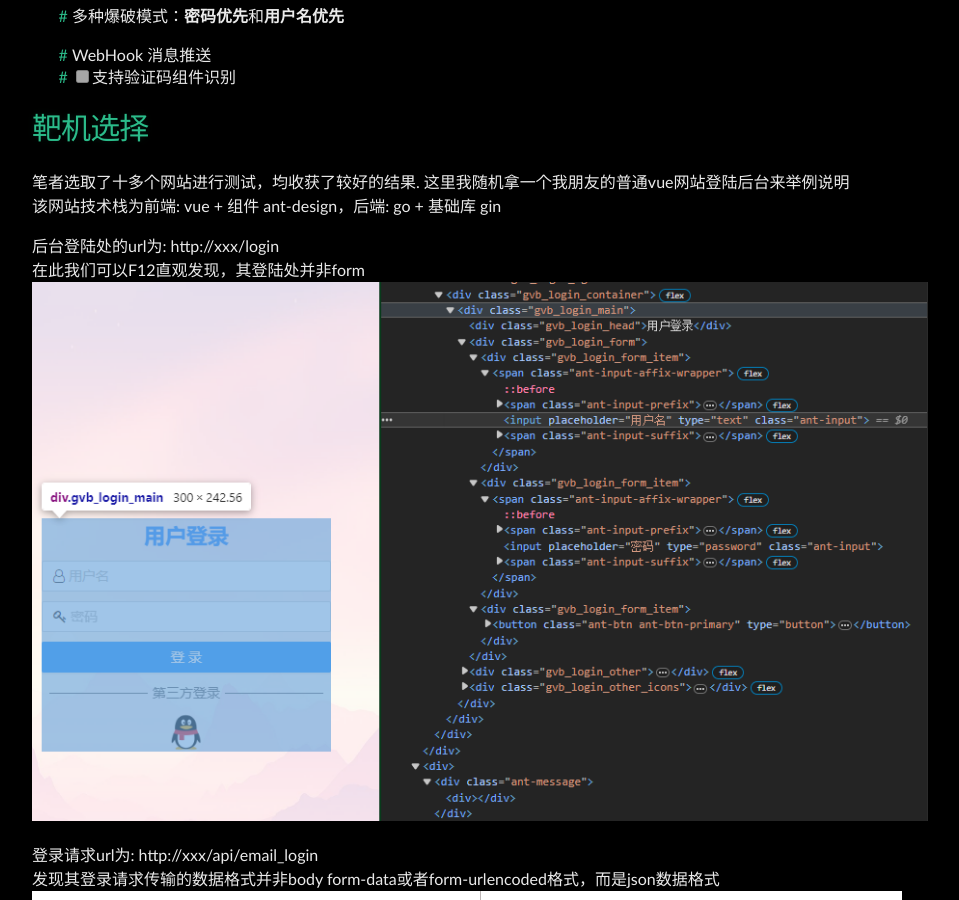
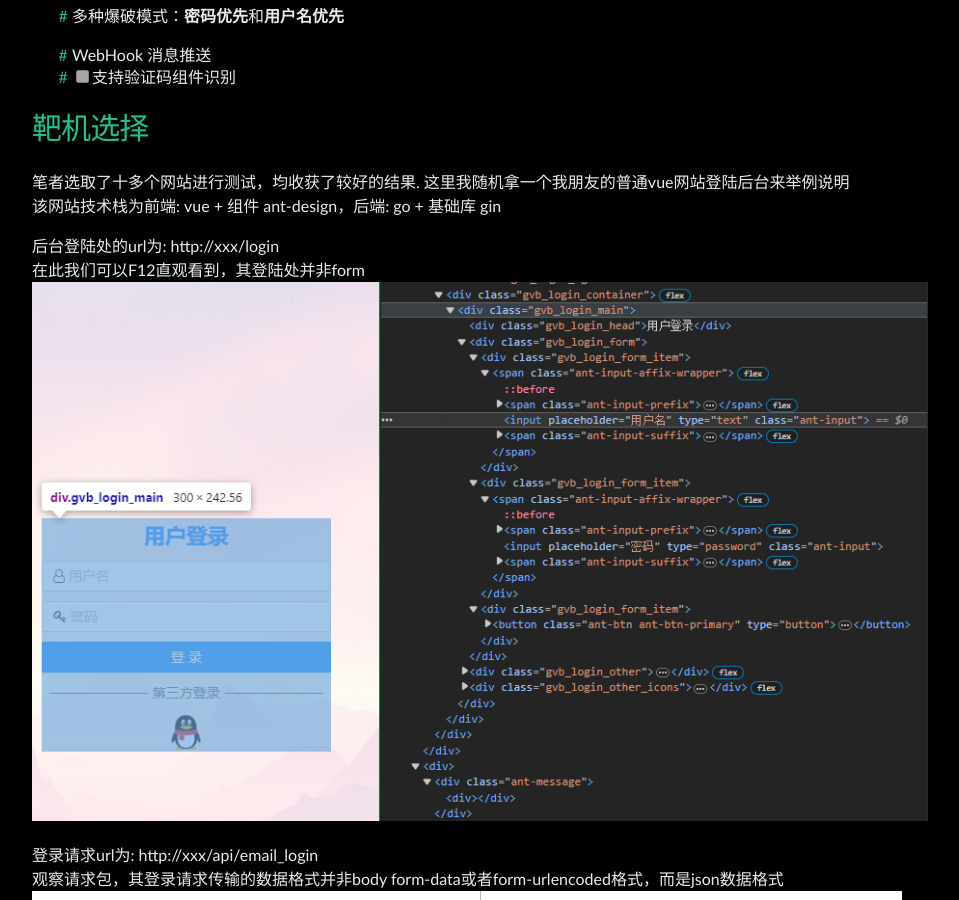
Before and after one commit to Leeyangee/leeyangee.github.io, a Jekyll site: the page built from _posts/2024-02-21-Boom：自动弱密码测试的革命性解决方案.md, in a window 1280 px wide and 900 px high, scrolled down 1789 px. Shown: the whole window, without its empty margins (160-1119 px from the left). Built offline with Jekyll 4.4.1, drawn with Linux system fonts in a browser that asks for light colours.

Commit message:
Update 2024-02-21-Boom：自动弱密码测试的革命性解决方案.md

```diff
--- a/_posts/2024-02-21-Boom：自动弱密码测试的革命性解决方案.md
+++ b/_posts/2024-02-21-Boom：自动弱密码测试的革命性解决方案.md
@@ -38,11 +38,11 @@ published: true
 该网站技术栈为前端: vue + 组件 ant-design，后端: go + 基础库 gin
 
 后台登陆处的url为: http://xxx/login
-在此我们可以F12直观发现，其登陆处并非form
+在此我们可以F12直观看到，其登陆处并非form
 ![avatar](/image/2024-02-21-3.png)
 
 登录请求url为: http://xxx/api/email_login
-发现其登录请求传输的数据格式并非body form-data或者form-urlencoded格式，而是json数据格式
+观察请求包，其登录请求传输的数据格式并非body form-data或者form-urlencoded格式，而是json数据格式
 ![avatar](/image/2024-02-21-4.png)
 
 再仔细查看该后台页面前端源代码发现，其登陆发请求逻辑是 由vue编译后的html登录点击事件跳转到js事件响应器再发登录请求
```
